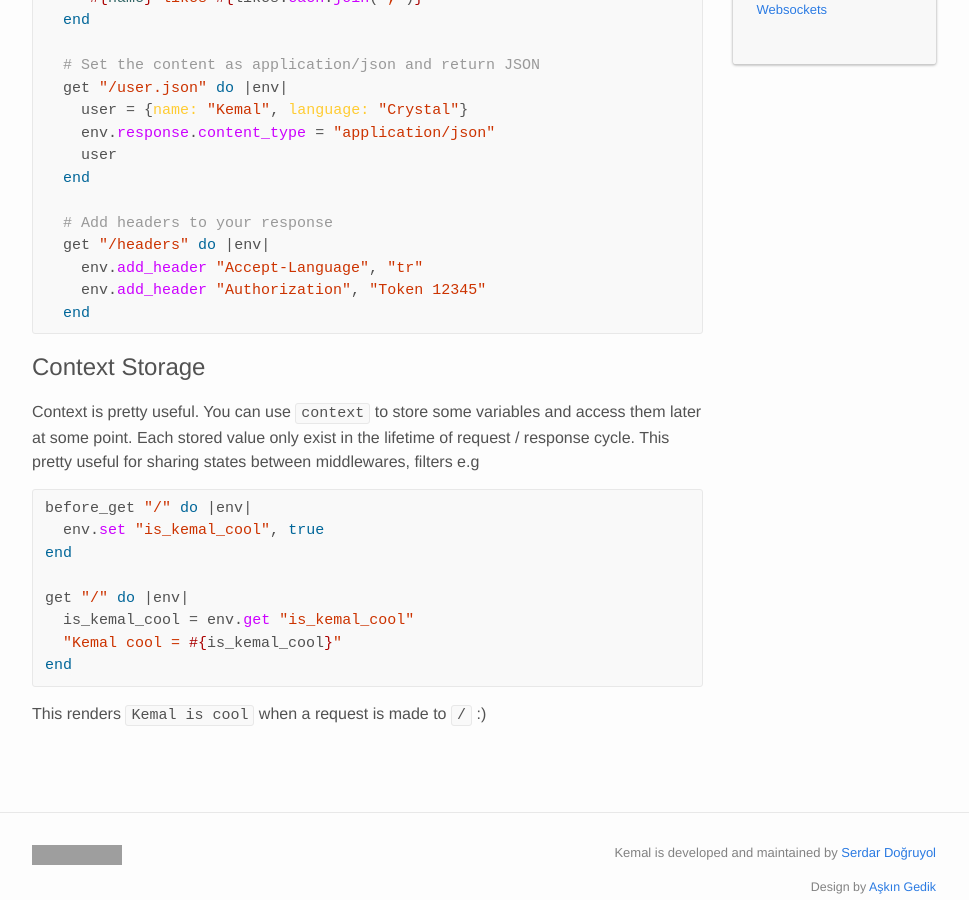
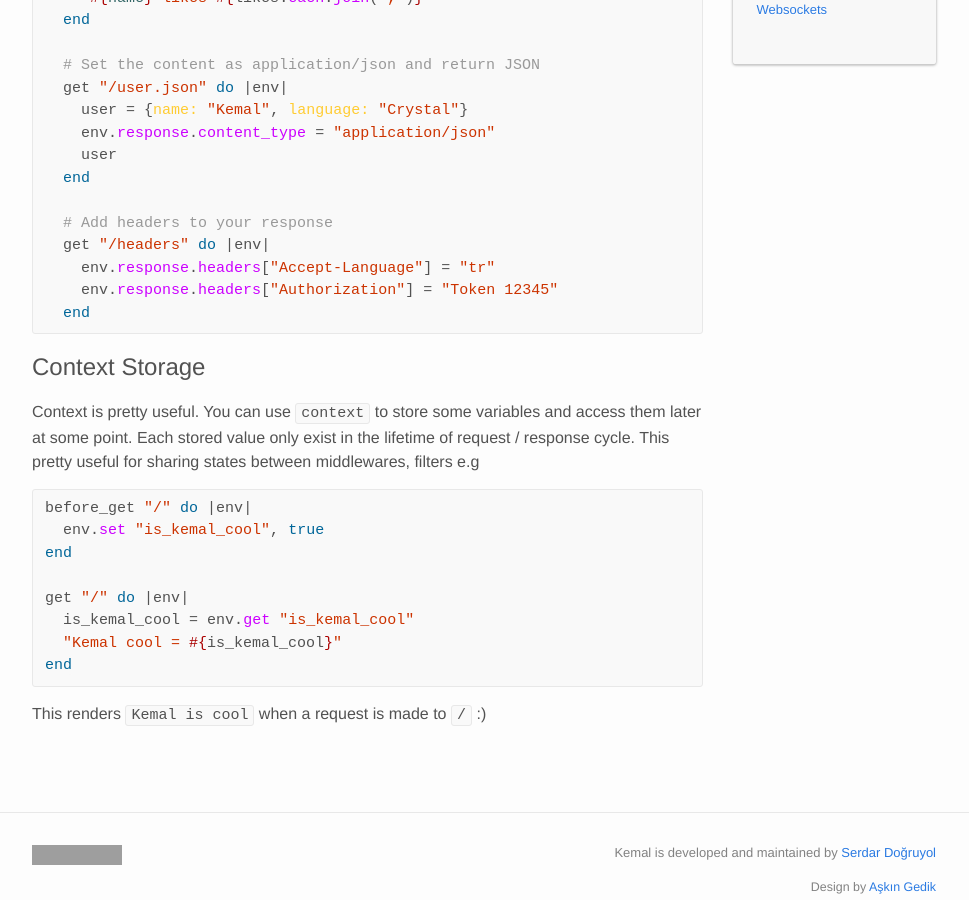
Before and after one commit to kemalcr/kemal, a Jekyll site: the page built from _docs/context.md, in a window 1280 px wide and 900 px high, scrolled down 703 px. Shown: the whole window, without its empty margins (156-1125 px from the left). Built offline with Jekyll 4.4.1, drawn with Linux system fonts in a browser that asks for light colours; grey boxes are pictures that could not be loaded.

Commit message:
fixing docs on adding headers

````diff
--- a/_docs/context.md
+++ b/_docs/context.md
@@ -37,8 +37,8 @@
 
   # Add headers to your response
   get "/headers" do |env|
-    env.add_header "Accept-Language", "tr"
-    env.add_header "Authorization", "Token 12345"
+    env.response.headers["Accept-Language"] = "tr"
+    env.response.headers["Authorization"] = "Token 12345"
   end
 ```
 
````
